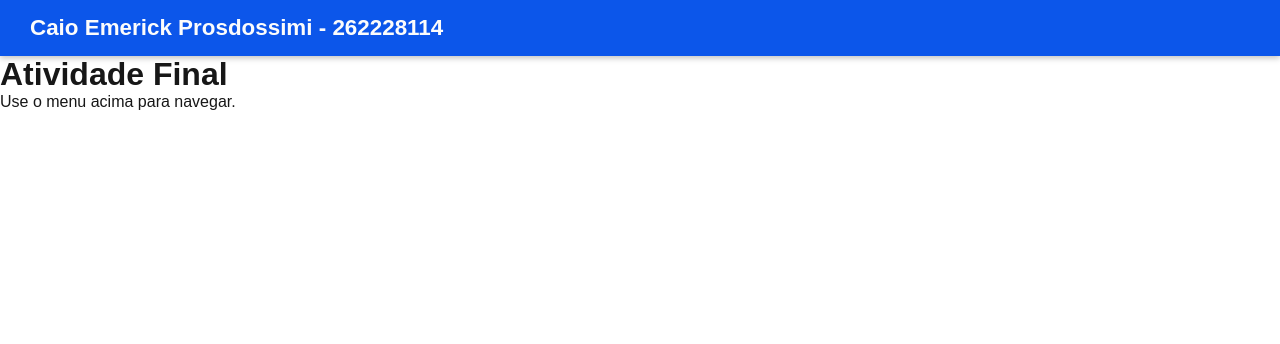
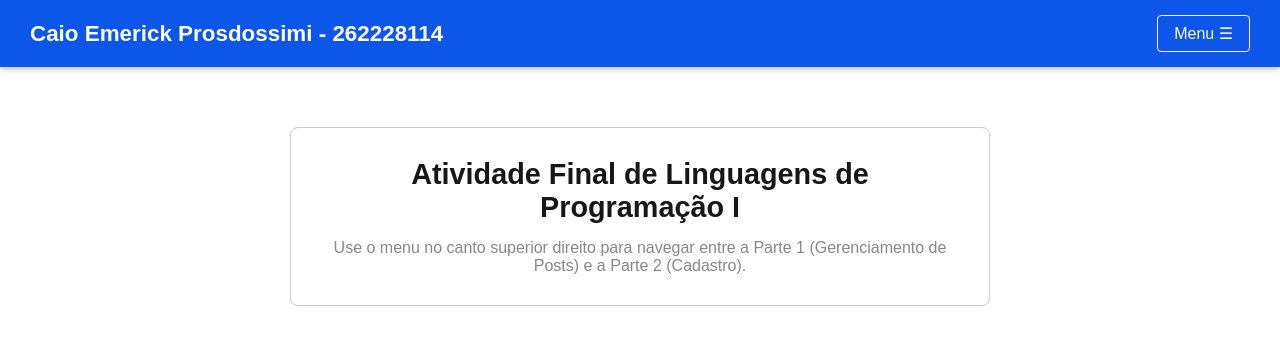
Before and after one commit to uEmerick/atividade-final-LP1, a Next.js app in the folder atividade-final-lp1/: page / in a window 1280 px wide. Shown: the top 344 px of the page. Built offline with nearby package versions, Linux system fonts and the light colour scheme.

Commit message:
Pagina inicial e menu de navegacao

```diff
--- a/atividade-final-lp1/src/app/components/cabecalho.module.css
+++ b/atividade-final-lp1/src/app/components/cabecalho.module.css
@@ -1,7 +1,9 @@
 .container {
     background-color: #0c56ea;
     padding: 15px 30px;
-    text-align: left;
+    display: flex;
+    justify-content: space-between;
+    align-items: center;
     box-shadow: 0 2px 6px rgba(0, 0, 0, 0.25);
   }
 
@@ -10,3 +12,44 @@
     font-size: 1.4rem;
     margin: 0;
   }
+
+  .menu {
+    position: relative;
+  }
+
+  .botaoMenu {
+    padding: 8px 16px;
+    border: 1px solid #fcfcfc;
+    border-radius: 4px;
+    background-color: transparent;
+    color: #fcfcfc;
+    font-size: 1rem;
+    cursor: pointer;
+  }
+
+  .botaoMenu:hover {
+    background-color: rgba(255, 255, 255, 0.15);
+  }
+
+  .dropdown {
+    position: absolute;
+    right: 0;
+    top: 100%;
+    margin-top: 8px;
+    min-width: 230px;
+    background-color: #0a47c2;
+    border-radius: 6px;
+    box-shadow: 0 4px 10px rgba(0, 0, 0, 0.3);
+    overflow: hidden;
+    z-index: 10;
+  }
+
+  .dropdown a {
+    display: block;
+    padding: 12px 16px;
+    color: #fcfcfc;
+  }
+
+  .dropdown a:hover {
+    background-color: rgba(255, 255, 255, 0.15);
+  }
--- a/atividade-final-lp1/src/app/components/cabecalho.tsx
+++ b/atividade-final-lp1/src/app/components/cabecalho.tsx
@@ -1,9 +1,28 @@
+"use client";
+import { useState } from "react";
+import Link from "next/link";
 import styles from "./cabecalho.module.css"
 
 export function Cabecalho() {
+    const [aberto, setAberto] = useState(false);
+
     return (
         <header className={styles.container}>
             <h1 className={styles.titulo}> Caio Emerick Prosdossimi - 262228114</h1>
+            <div className={styles.menu}>
+                <button type="button" className={styles.botaoMenu} onClick={() => setAberto(!aberto)}>
+                    Menu ☰
+                </button>
+                {aberto && (
+                    <nav className={styles.dropdown}>
+                        <Link href="/" onClick={() => setAberto(false)}>Início</Link>
+                        <Link href="/posts" onClick={() => setAberto(false)}>Gerenciamento de Posts</Link>
+                        <Link href="/cadastro" onClick={() => setAberto(false)}>Cadastro</Link>
+                        <Link href="/calculadora" onClick={() => setAberto(false)}>Calculadora de Buteco</Link>
+                        <Link href="/fipe" onClick={() => setAberto(false)}>Tabela FIPE</Link>
+                    </nav>
+                )}
+            </div>
         </header>
     )
 }
--- a/atividade-final-lp1/src/app/page.module.css
+++ b/atividade-final-lp1/src/app/page.module.css
@@ -0,0 +1,18 @@
+.container {
+    max-width: 700px;
+    margin: 60px auto;
+    padding: 30px;
+    border: 1px solid #ccc;
+    border-radius: 8px;
+    text-align: center;
+}
+
+.titulo {
+    font-size: 1.8rem;
+    margin-bottom: 15px;
+}
+
+.texto {
+    font-size: 1rem;
+    color: #888;
+}
--- a/atividade-final-lp1/src/app/page.tsx
+++ b/atividade-final-lp1/src/app/page.tsx
@@ -1,10 +1,10 @@
-
+import styles from "./page.module.css";
 
 export default function Home() {
   return (
-    <main>
-      <h1>Atividade Final</h1>
-      <p>Use o menu acima para navegar.</p>
+    <main className={styles.container}>
+      <h1 className={styles.titulo}>Atividade Final de Linguagens de Programação I</h1>
+      <p className={styles.texto}>Use o menu no canto superior direito para navegar entre a Parte 1 (Gerenciamento de Posts) e a Parte 2 (Cadastro).</p>
     </main>
   );
 }
```
